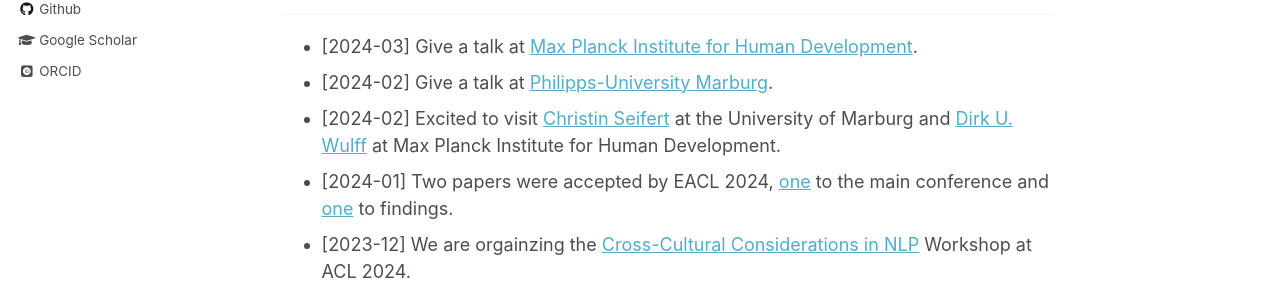
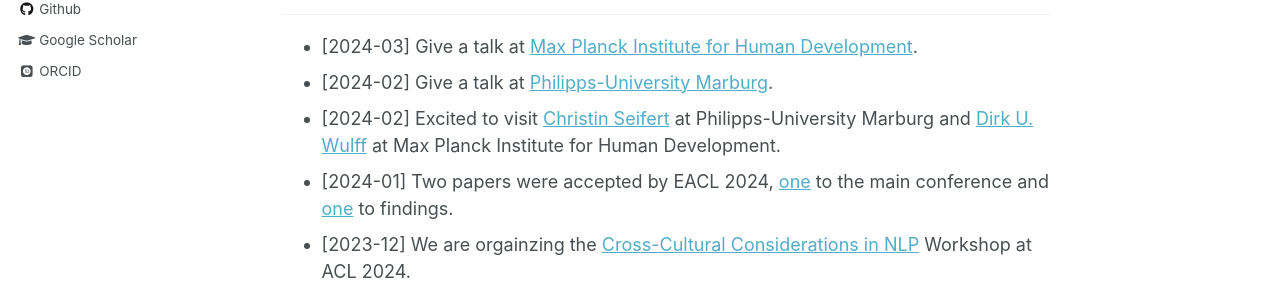
Before and after one commit to yongcaoplus/yongcaoplus.github.io, a Jekyll site: the page built from _pages/about.md, in a window 1280 px wide and 900 px high. Shown: the part 415-712 px from the top of the window. Built offline with Jekyll 4.4.1, drawn with Linux system fonts in a browser that asks for light colours; some web fonts are replaced.

Commit message:
update talk

```diff
--- a/_pages/about.md
+++ b/_pages/about.md
@@ -19,7 +19,7 @@
 ------
 * [2024-03] Give a talk at [Max Planck Institute for Human Development](https://www.mpib-berlin.mpg.de/research/research-centers/adaptive-rationality).
 * [2024-02] Give a talk at [Philipps-University Marburg](https://www.uni-marburg.de/en).
-* [2024-02] Excited to visit [Christin Seifert](http://christinseifert.info/) at the University of Marburg and [Dirk U. Wulff](https://www.dirkwulff.org/) at Max Planck Institute for Human Development.
+* [2024-02] Excited to visit [Christin Seifert](http://christinseifert.info/) at Philipps-University Marburg and [Dirk U. Wulff](https://www.dirkwulff.org/) at Max Planck Institute for Human Development.
 * [2024-01] Two papers were accepted by EACL 2024, [one](https://arxiv.org/abs/2309.01606) to the main conference and [one](https://arxiv.org/abs/2401.10352) to findings.
 * [2023-12] We are orgainzing the [Cross-Cultural Considerations in NLP](https://sites.google.com/view/c3nlp) Workshop at ACL 2024.
 * [2023-12] [One paper](https://arxiv.org/abs/2401.01667) was accepted by IEEE ICASSP 2024.
```
